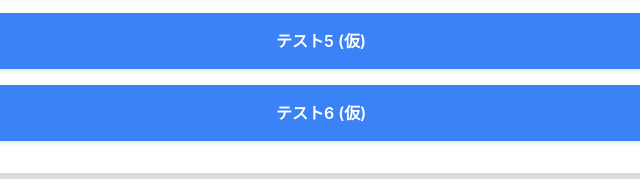
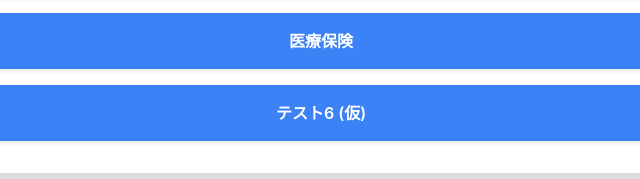
Before and after one commit to kirindokisinosatoekimae/-, a plain HTML site: page index.html in a window 1280 px wide. Shown: the part 527-706 px from the top of the page, 319-959 px from the left. Drawn offline with nearby package versions, Linux system fonts and the light colour scheme.

Commit message:
Update index.html

```diff
--- a/index.html
+++ b/index.html
@@ -77,8 +77,8 @@
             </a>
 
             <!-- 今後増えるテストへのリンクはここにさらに追加できます (例: test5.html, test6.html) -->
-            <a href="test5.html" class="menu-item">
-                テスト5 (仮)
+            <a href="医療保険.html" class="menu-item">
+                医療保険
             </a>
             <a href="test6.html" class="menu-item">
                 テスト6 (仮)
```
